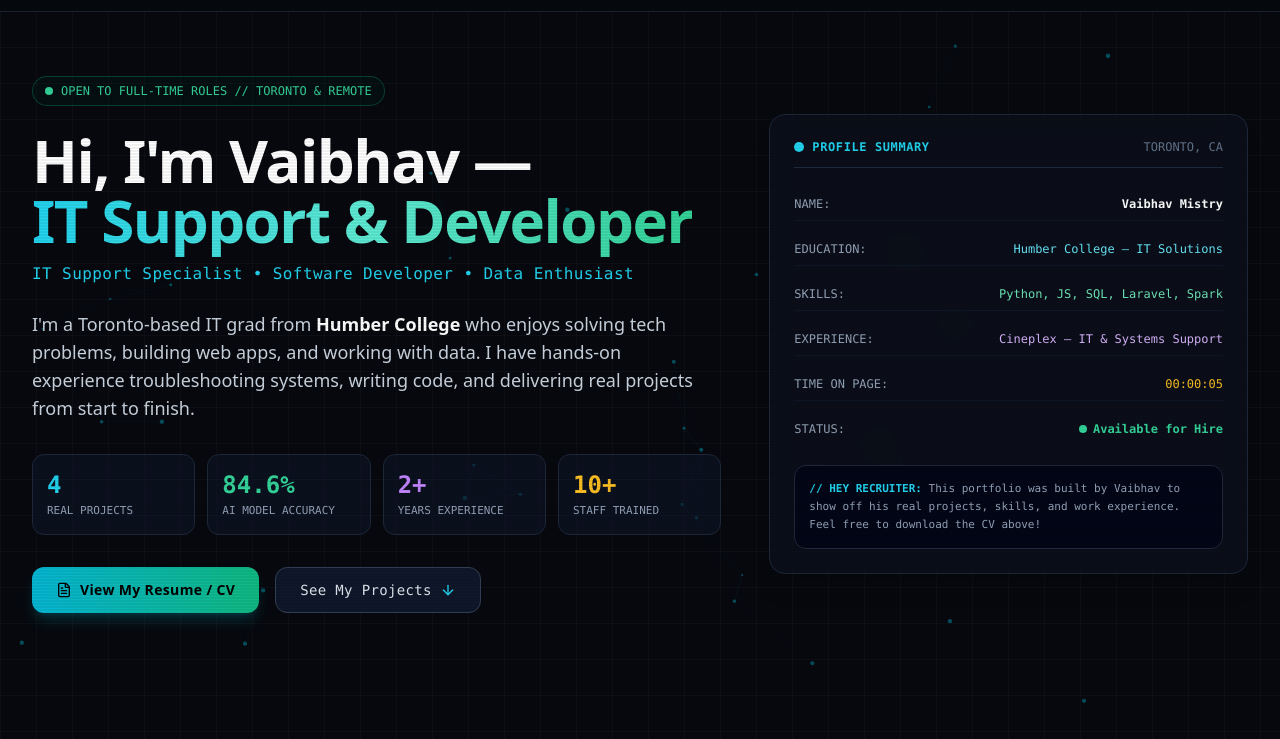
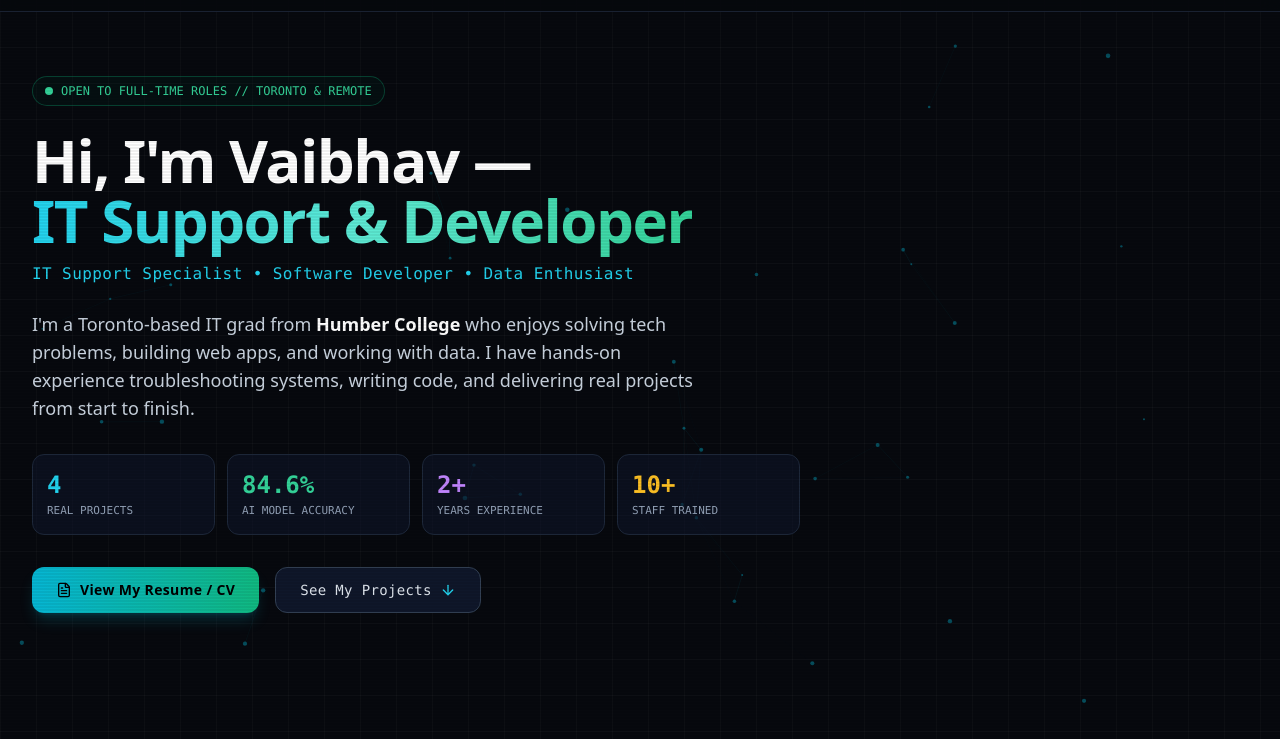
Before and after one commit to vaibhavmistryyy/vaibhavmistryyy.github.io, a plain HTML site: page index.html in a window 1280 px wide. Shown: the part 61-800 px from the top of the page. Drawn offline with nearby package versions, Linux system fonts and the light colour scheme.

Commit message:
feat: remove profile summary card from hero — CV section already covers it

```diff
--- a/index.html
+++ b/index.html
@@ -110,10 +110,7 @@
          HERO SECTION
          ======================================================== -->
     <section id="about" class="relative pt-4 pb-8">
-      <div class="grid grid-cols-1 lg:grid-cols-12 gap-12 items-center">
-
-        <!-- Left Hero Column -->
-        <div class="lg:col-span-7 space-y-6">
+      <div class="max-w-3xl space-y-6">
           <div class="inline-flex items-center gap-2 px-3 py-1.5 rounded-full border border-emerald-500/30 bg-emerald-950/20 font-mono text-xs text-emerald-400">
             <span class="w-2 h-2 rounded-full bg-emerald-400"></span>
             <span>OPEN TO FULL-TIME ROLES // TORONTO &amp; REMOTE</span>
@@ -166,55 +163,6 @@
               <i data-lucide="arrow-down" class="w-4 h-4 text-cyan-400"></i>
             </a>
           </div>
-        </div>
-
-        <!-- Right Hero Column: Profile Card -->
-        <div class="lg:col-span-5">
-          <div class="executive-card p-6 rounded-2xl border border-slate-800 shadow-xl space-y-5">
-            <div class="flex items-center justify-between pb-3 border-b border-slate-800 font-mono text-xs">
-              <div class="flex items-center gap-2">
-                <span class="w-2.5 h-2.5 rounded-full bg-cyan-400"></span>
-                <span class="text-cyan-400 font-bold uppercase tracking-wider">PROFILE SUMMARY</span>
-              </div>
-              <span class="text-slate-500">TORONTO, CA</span>
-            </div>
-
-            <div class="space-y-3 font-mono text-xs">
-              <div class="flex justify-between py-2 border-b border-slate-900">
-                <span class="text-slate-400">NAME:</span>
-                <span class="text-white font-semibold">Vaibhav Mistry</span>
-              </div>
-              <div class="flex justify-between py-2 border-b border-slate-900">
-                <span class="text-slate-400">EDUCATION:</span>
-                <span class="text-cyan-300">Humber College — IT Solutions</span>
-              </div>
-              <div class="flex justify-between py-2 border-b border-slate-900">
-                <span class="text-slate-400">SKILLS:</span>
-                <span class="text-emerald-300">Python, JS, SQL, Laravel, Spark</span>
-              </div>
-              <div class="flex justify-between py-2 border-b border-slate-900">
-                <span class="text-slate-400">EXPERIENCE:</span>
-                <span class="text-purple-300">Cineplex — IT & Systems Support</span>
-              </div>
-              <div class="flex justify-between py-2 border-b border-slate-900">
-                <span class="text-slate-400">TIME ON PAGE:</span>
-                <span id="uptime-counter" class="text-amber-400">00:00:00</span>
-              </div>
-              <div class="flex justify-between py-2">
-                <span class="text-slate-400">STATUS:</span>
-                <span class="text-emerald-400 font-bold flex items-center gap-1.5">
-                  <span class="w-2 h-2 rounded-full bg-emerald-400"></span>
-                  Available for Hire
-                </span>
-              </div>
-            </div>
-
-            <div class="p-3.5 rounded-xl bg-slate-950/80 border border-slate-800 font-mono text-[11px] text-slate-400 leading-relaxed">
-              <span class="text-cyan-400 font-semibold">// HEY RECRUITER:</span> This portfolio was built by Vaibhav to show off his real projects, skills, and work experience. Feel free to download the CV above!
-            </div>
-          </div>
-        </div>
-
       </div>
     </section>
 
```
